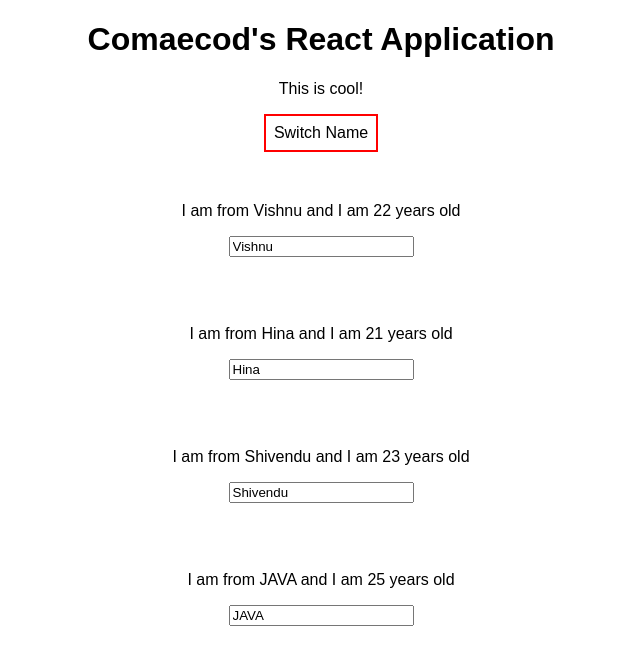
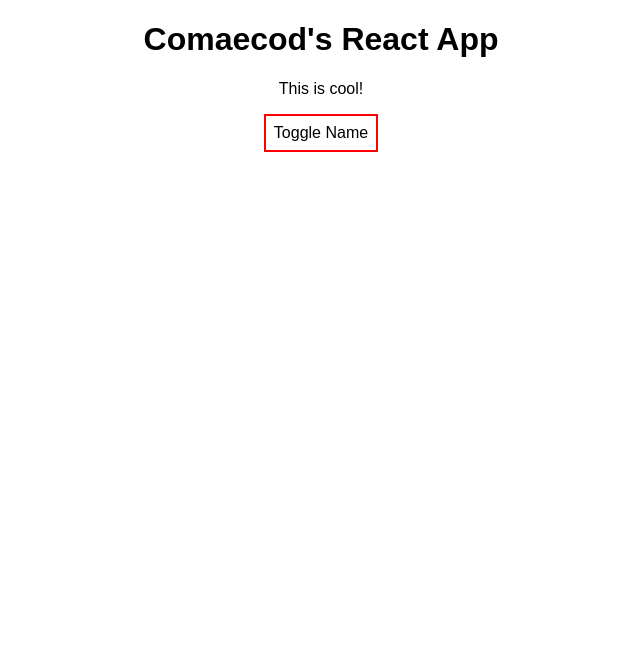
Before and after one commit to Comaecod/react-complete-guide, a React (Create React App) app: page / in a window 1280 px wide. Shown: the top 664 px of the page, without its empty margins (319-959 px from the left). Built offline with nearby package versions, Linux system fonts and the light colour scheme.

Commit message:
Seventh Commit: Outputting lists and using conditional statements

```diff
--- a/src/App.css
+++ b/src/App.css
@@ -1,3 +1,3 @@
 .App {
-  text-align: center;
+	text-align: center;
 }
--- a/src/App.js
+++ b/src/App.js
@@ -4,12 +4,13 @@ import Person from './Person/Person';
 
 class App extends Component {
 	state = {
-		persons : [
-			{ name: 'Vishnu', age: 22 },
-			{ name: 'Hina', age: 21 },
-			{ name: 'Shivendu', age: 23 },
-			{ name: 'JAVA', age: 25 }
-		]
+		persons     : [
+			{ id: 'vis1', name: 'Vishnu', age: 22 },
+			{ id: 'vis2', name: 'Shivendu', age: 23 },
+			{ id: 'vis3', name: 'Hina', age: 21 },
+			{ id: 'vis4', name: 'JAVA', age: 25 }
+		],
+		showPersons : false
 	};
 
 	styleObj = {
@@ -20,49 +21,73 @@ class App extends Component {
 		cursor          : 'pointer'
 	};
 
-	switchNameHandler = (newName) => {
-		this.setState({
-			persons : [
-				{ name: newName, age: 22 },
-				{ name: 'Hina', age: 21 },
-				{ name: 'Shivendu', age: 23 },
-				{ name: 'JAVA', age: 35 }
-			]
-		});
+	switchNameHandler = (event, id) => {
+		//Getting the value of respective index of person from the original state array
+		const personIndex = this.state.persons.findIndex((p) => p.id === id);
+
+		//Assigning the same object to a new object to not mutate the original array by mistake
+		const person = { ...this.state.persons[personIndex] };
+
+		//Changing the name using the event fire that would be triggered when onchange would be called
+		//here everytime this changes
+		person.name = event.target.value;
+
+		//storing the whole state persons array in a new object using ...(spread) operator
+		const persons = [
+			...this.state.persons
+		];
+
+		//assigning only the new change in the respective index
+		//to the above whole persons object with the one that I just changed to
+		persons[personIndex] = person;
+
+		//ultimately using setstate to change new persons with the old persons array
+		this.setState({ persons: persons });
 	};
 
-	nameChangedHandler = (event) => {
-		this.setState({
-			persons : [
-				{ name: event.target.value, age: 22 },
-				{ name: 'Hina', age: 21 },
-				{ name: 'Shivendu', age: 23 },
-				{ name: 'JAVA', age: 35 }
-			]
-		});
+	deleteNameHandler = (personIndex) => {
+		const persons = [
+			...this.state.persons
+		];
+		persons.splice(personIndex, 1);
+		this.setState({ persons: persons });
 	};
 
-	render = () => (
-		<div className='App'>
-			<h1>Comaecod's React Application</h1>
-			<p>This is cool!</p>
-			<button style={this.styleObj} onClick={this.switchNameHandler.bind(this, 'Comaecod')}>
-				Switch Name
-			</button>
-			<Person
-				name={this.state.persons[0].name}
-				age={this.state.persons[0].age}
-				changed={this.nameChangedHandler}
-			/>
-			<Person
-				name={this.state.persons[1].name}
-				age={this.state.persons[1].age}
-				click={() => this.switchNameHandler('ComaecodNew')}
-			/>
-			<Person name={this.state.persons[2].name} age={this.state.persons[2].age} />
-			<Person name={this.state.persons[3].name} age={this.state.persons[3].age} />
-		</div>
-	);
+	togglePersonsHandler = () => {
+		const doesShow = this.state.showPersons;
+		this.setState({ showPersons: !doesShow });
+	};
+
+	render = () => {
+		let persons = null;
+
+		if (this.state.showPersons) {
+			persons = (
+				<div>
+					{this.state.persons.map((person, index) => (
+						<Person
+							key={person.id}
+							name={person.name}
+							age={person.age}
+							clicked={() => this.deleteNameHandler(index)}
+							changed={(event) => this.switchNameHandler(event, person.id)}
+						/>
+					))}
+				</div>
+			);
+		}
+
+		return (
+			<div className='App'>
+				<h1>Comaecod's React App</h1>
+				<p>This is cool!</p>
+				<button style={this.styleObj} onClick={this.togglePersonsHandler}>
+					Toggle Name
+				</button>
+				{persons}
+			</div>
+		);
+	};
 }
 
 export default App;
--- a/src/Person/Person.css
+++ b/src/Person/Person.css
@@ -4,4 +4,5 @@
 	border: 2px solid #fff;
 	padding: 16px;
 	text-align: center;
+	box-shadow: 0 2px 2px #222;
 }
--- a/src/Person/Person.js
+++ b/src/Person/Person.js
@@ -3,7 +3,7 @@ import './Person.css';
 
 const person = (props) => (
 	<div className='Person'>
-		<p onClick={props.click}>
+		<p onClick={props.clicked}>
 			I am from {props.name} and I am {props.age} years old
 		</p>
 		<p>{props.children}</p>
```
